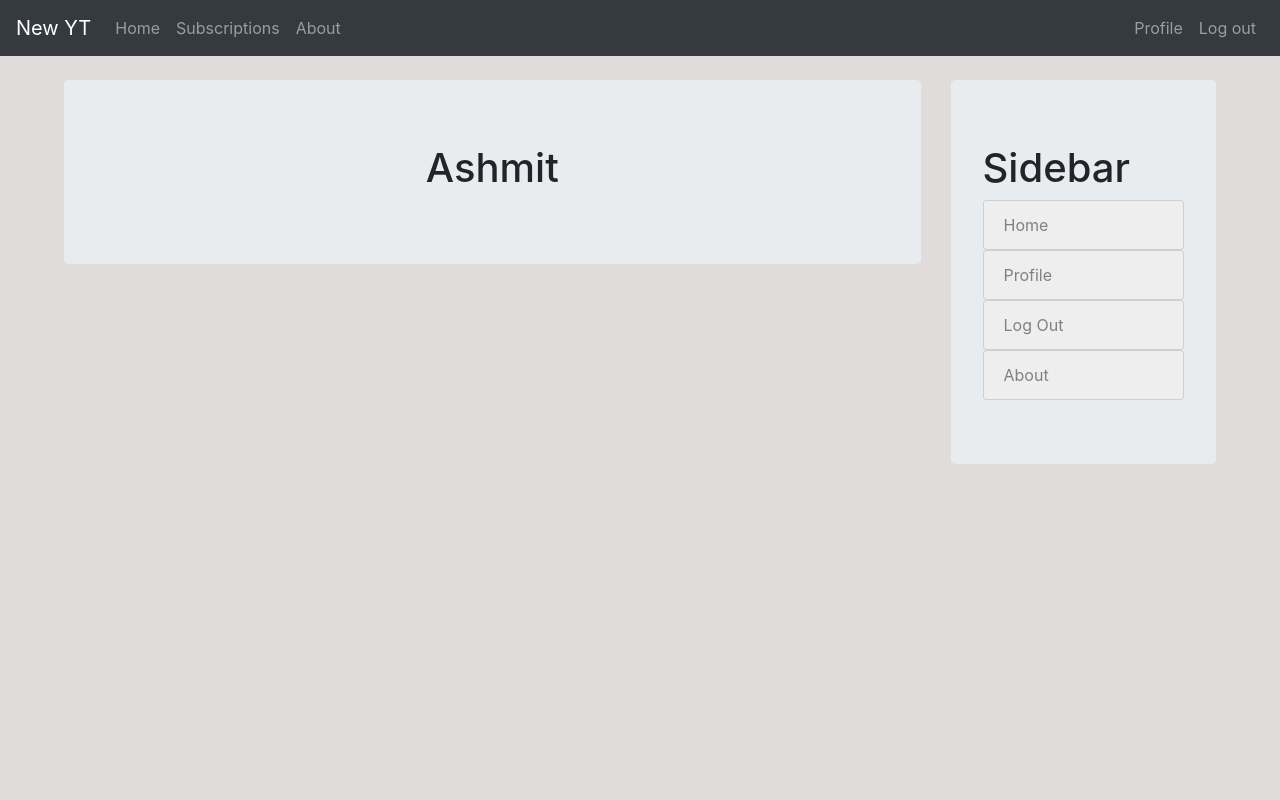
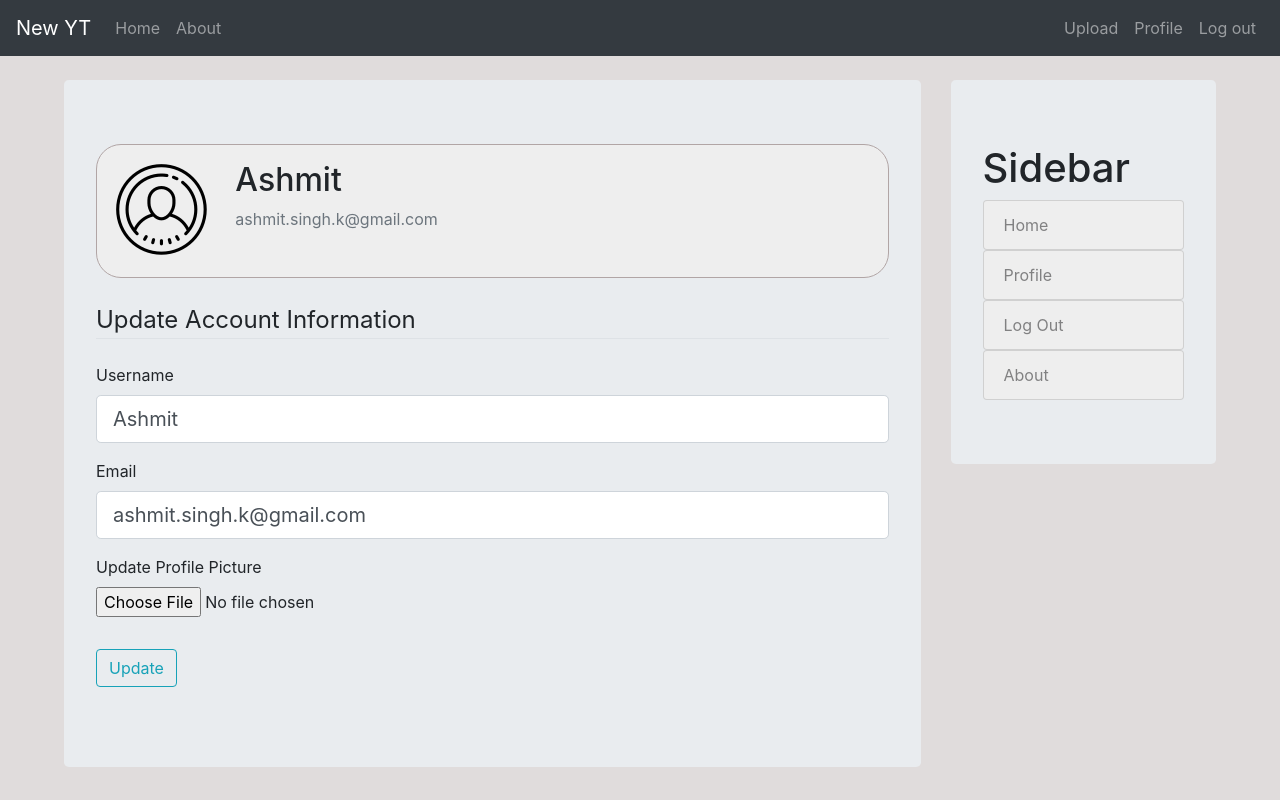
Before and after one commit to Jachdich/placeholder, a Flask app: page /profile in a window 1280 px wide. Run offline with Flask 2, Linux system fonts and the light colour scheme; a user stored in the database is signed in; some libraries are stand-ins or nearby versions.

Commit message:
Add files via upload

```diff
--- a/app/forms.py
+++ b/app/forms.py
@@ -1,5 +1,7 @@
 from flask_wtf import FlaskForm
-from wtforms import StringField, PasswordField, SubmitField, BooleanField
+from flask_wtf.file import FileField, FileAllowed
+from flask_login import current_user
+from wtforms import StringField, PasswordField, SubmitField, BooleanField, TextAreaField
 from wtforms.validators import DataRequired, Length, Email, EqualTo, ValidationError
 from app.models import User
 
@@ -25,3 +27,47 @@ class LoginForm(FlaskForm):
     password = PasswordField('Password', validators=[DataRequired(), Length(min=8)])
     remember = BooleanField('Remember Me')
     submit = SubmitField('Log in')
+
+class UpdateAccountForm(FlaskForm):
+    username = StringField('Username',
+                           validators=[DataRequired(), Length(min=2, max=20)])
+    email = StringField('Email',
+                        validators=[DataRequired(), Email()])
+    picture = FileField('Update Profile Picture', validators=[FileAllowed(['jpg', 'png', 'gif'])])
+    submit = SubmitField('Update')
+
+    def validate_username(self, username):
+        if username.data != current_user.username:
+            user = User.query.filter_by(username=username.data).first()
+            if user:
+                raise ValidationError('That username is taken. Please choose a different one.')
+
+    def validate_email(self, email):
+        if email.data != current_user.email:
+            user = User.query.filter_by(email=email.data).first()
+            if user:
+                raise ValidationError('That email is taken. Please choose a different one.')
+
+
+class PostForm(FlaskForm):
+    title = StringField('Title', validators=[DataRequired()])
+    video = FileField('Upload the Video', validators=[FileAllowed(['mp4', 'avi', 'mov', 'mkv', 'wmv'])])
+    thumbnail = FileField('Upload Thumbnail', validators=[FileAllowed(['jpg', 'png'])])
+    content = TextAreaField('Description', validators=[DataRequired()])
+    submit = SubmitField('Upload')
+
+
+class RequestResetForm(FlaskForm):
+    email = StringField('Email', validators=[DataRequired(), Email()])
+    submit = SubmitField('Request Password Reset')
+
+    def validate_email(self, email):
+        email = User.query.filter_by(email=email.data).first()
+        if email is None:
+            raise ValidationError('There is no account with this email. You need to register first.')
+
+
+class ResetPasswordForm(FlaskForm):
+    password = PasswordField('Password', validators=[DataRequired(), Length(min=8)])
+    confirm_password = PasswordField('Confirm Password', validators=[DataRequired(), EqualTo('password')])
+    submit = SubmitField('Reset Password')
--- a/app/routes.py
+++ b/app/routes.py
@@ -1,30 +1,18 @@
-from flask import render_template, url_for, flash, redirect, request
-from app import app, db, Bcrypt
-from app.forms import RegistrationForm, LoginForm
+import os
+import secrets
+from flask import render_template, url_for, flash, redirect, request, abort
+from app import app, db, Bcrypt, mail
+from app.forms import RegistrationForm, LoginForm, UpdateAccountForm, PostForm, RequestResetForm, ResetPasswordForm
 from app.models import User, Post
 from flask_login import login_user, current_user, logout_user, login_required
+from flask_mail import Message
 
 bcrypt = Bcrypt(app)
-
-posts = [
-    {
-        'channel': 'Ashmit',
-        'title': 'Video Post 1',
-        'content': 'First post content',
-        'upload_date': 'November 20, 2019'
-    },
-    {
-        'channel': 'Jach',
-        'title': 'Video Post 2',
-        'content': 'Second post content',
-        'upload_date': 'November 21, 2019'
-    }
-]
-
 
 @app.route('/')
 @app.route('/home')
 def home():
+    posts = Post.query.all()
     return render_template('index.html', posts=posts, title='Home')
 
 
@@ -67,7 +55,122 @@ def logout():
     logout_user()
     return redirect(url_for('home'))
 
-@app.route('/profile')
+
+def save_picture(form_picture):
+    random_hex = secrets.token_hex(8)
+    _, f_ext = os.path.splitext(form_picture.filename)
+    picture_fn = random_hex = f_ext
+    picture_path = os.path.join(app.root_path, 'static/profile_pics', picture_fn)
+    form_picture.save(picture_path)
+
+    return picture_fn
+
+
+@app.route('/profile', methods=['GET', 'POST'])
 @login_required
 def profile():
-    return render_template('profile.html', title='Profile')
+    form = UpdateAccountForm()
+    if form.validate_on_submit():
+        if form.picture.data:
+            picture_file = save_picture(form.picture.data)
+            current_user.image_file = picture_file
+        current_user.username = form.username.data
+        current_user.email = form.email.data
+        db.session.commit()
+        flash('Your profile has been updated!', 'success')
+        return redirect(url_for('profile'))
+    elif request.method == 'GET':
+        form.username.data = current_user.username
+        form.email.data = current_user.email
+    image_file = url_for('static', filename='profile_pics/' + current_user.image_file)
+    return render_template('profile.html', title='Profile', image_file=image_file, form=form)
+
+@app.route('/upload/new', methods=['GET', 'POST'])
+@login_required
+def new_post():
+    form = PostForm()
+    if form.validate_on_submit():
+        post = Post(title=form.title.data, content=form.content.data, author=current_user)
+        db.session.add(post)
+        db.session.commit()
+        flash('Your video has been posted!', 'success')
+        return redirect(url_for('home'))
+    return render_template('upload.html', title='New Video', form=form, legend='Upload New Video')
+
+@app.route('/video/<int:post_id>')
+def post(post_id):
+    post = Post.query.get_or_404(post_id)
+    return render_template('video.html', title=post.title, post=post)
+
+
+@app.route('/video/<int:post_id>/edit', methods=['GET', 'POST'])
+@login_required
+def edit_post(post_id):
+    post = Post.query.get_or_404(post_id)
+    if post.author != current_user:
+        abort(403)
+    form = PostForm()
+    if form.validate_on_submit():
+        post.title = form.title.data
+        post.content = form.content.data
+        db.session.commit()
+        flash('Your video info has been updated!', 'success')
+        return redirect(url_for('post', post_id=post.id))
+    elif request.method == 'GET':
+        form.title.data = post.title
+        form.content.data = post.content
+    return render_template('upload.html', title='Update Video', form=form, legend='Edit Video Info')
+
+@app.route('/video/<int:post_id>/delete', methods=['POST'])
+@login_required
+def delete_video(post_id):
+    post = Post.query.get_or_404(post_id)
+    if post.author != current_user:
+        abort(403)
+    db.session.delete(post)
+    db.session.commit()
+    flash('Your video has been deleted!', 'success')
+    return redirect(url_for('home'))
+
+
+def send_reset_email(user):
+    token = user.get_reset_token()
+    msg = Message('Password Reset Request',
+                  sender='noreply@demo.com',
+                  recipients=[user.email])
+    msg.body = f'''To reset your password, visit the following link:
+{url_for('reset_token', token=token, _external=True)}
+If you did not make this request then simply ignore this email and no changes will be made.
+'''
+    mail.send(msg)
+
+
+@app.route("/reset_password", methods=['GET', 'POST'])
+def reset_request():
+    if current_user.is_authenticated:
+        return redirect(url_for('home'))
+    form = RequestResetForm()
+    if form.validate_on_submit():
+        user = User.query.filter_by(email=form.email.data).first()
+        send_reset_email(user)
+        flash('An email has been sent with instructions to reset your password.', 'info')
+        return redirect(url_for('login'))
+    return render_template('reset_request.html', title='Reset Password', form=form)
+
+
+@app.route("/reset_password/<token>", methods=['GET', 'POST'])
+def reset_token(token):
+    if current_user.is_authenticated:
+        return redirect(url_for('home'))
+    user = User.verify_reset_token(token)
+    if user is None:
+        flash('That is an invalid or expired token', 'warning')
+        return redirect(url_for('reset_request'))
+    form = ResetPasswordForm()
+    if form.validate_on_submit():
+        hashed_password = bcrypt.generate_password_hash(form.password.data).decode('utf-8')
+        user.password = hashed_password
+        db.session.commit()
+        flash('Your password has been updated! You are now able to log in', 'success')
+        return redirect(url_for('login'))
+    return render_template('reset_token.html', title='Reset Password', form=form)
--- a/app/templates/layout.html
+++ b/app/templates/layout.html
@@ -32,14 +32,14 @@
                     <a class="nav-link" href="/">Home</a>
                 </li>
                 <li class="nav-item">
-                    <a class="nav-link" href="/subs">Subscriptions</a>
-                </li>
-                <li class="nav-item">
                     <a class="nav-link" href="/about">About</a>
                 </li>
             </ul>
             <ul class="navbar-nav ml-auto">
                 {% if current_user.is_authenticated %}
+                <li class="nav-item">
+                    <a class="nav-link" href="/upload/new">Upload</a>
+                </li>
                 <li class="nav-item">
                     <a class="nav-link" href="/profile">Profile</a>
                 </li>
--- a/app/templates/login.html
+++ b/app/templates/login.html
@@ -38,10 +38,10 @@
             </fieldset>
             <div class="form-group">
                 {{ form.submit(class="btn btn-outline-info") }}
+                <small class="text-muted ml-2">
+                    <a href="{{ url_for('reset_request') }}">Forgot Password?</a><br>
+                </small>
             </div>
-            <small class="text-muted ml-2">
-                <a href="#">Forgot Password?</a><br>
-            </small>
         </form>
         <div class="border-top pt-3">
                 <small class="text-muted">
--- a/app/templates/profile.html
+++ b/app/templates/profile.html
@@ -1,12 +1,59 @@
 {% extends "layout.html" %}
 {% block content %}
-<div class="jumbotron">
-    <h1 align=center>
-        {% if current_user.is_authenticated %}
-        {{ current_user.username }}
-        {% else %}
-        <div class="alert alert-danger">You need to log into your account to access your profile.</div>
-        {% endif %}
-    </h1>
-</div>
+<!-- default account picture by: <a target="_blank" href="/icons/set/circled-user">Circled User icon</a> by <a target="_blank" href="https://icons8.com">Icons8</a> -->
+    <div class="jumbotron">
+      <div class="media" style="border: 1px solid #b1a5a5; border-radius: 25px; padding: 2%; background-color: #eee;">
+        <img class="rounded-circle account-img" src="{{ image_file }}" width="100px" align="left"> &nbsp; &nbsp; &nbsp;
+        <div class="media-body">
+          <h2 class="account-heading">{{ current_user.username }}</h2>
+          <p class="text-secondary">{{ current_user.email }}</p>
+        </div>
+      </div>
+      <br>
+      <form method="POST" action="" enctype="multipart/form-data">
+        {{ form.hidden_tag() }}
+        <fieldset class="form-group">
+            <legend class="border-bottom mb-4">Update Account Information</legend>
+            <div class="form-group">
+                {{ form.username.label(class="form-control-label") }}
+
+                {% if form.username.errors %}
+                    {{ form.username(class="form-control form-control-lg is-invalid") }}
+                    <div class="invalid-feedback">
+                        {% for error in form.username.errors %}
+                            <span>{{ error }}</span>
+                        {% endfor %}
+                    </div>
+                {% else %}
+                    {{ form.username(class="form-control form-control-lg") }}
+                {% endif %}
+            </div>
+            <div class="form-group">
+                {{ form.email.label(class="form-control-label") }}
+                {% if form.email.errors %}
+                    {{ form.email(class="form-control form-control-lg is-invalid") }}
+                    <div class="invalid-feedback">
+                        {% for error in form.email.errors %}
+                            <span>{{ error }}</span>
+                        {% endfor %}
+                    </div>
+                {% else %}
+                    {{ form.email(class="form-control form-control-lg") }}
+                {% endif %}
+            </div>
+            <div class="form-group">
+                {{ form.picture.label() }}
+                {{ form.picture(class="form-control-file") }}
+                {% if form.picture.errors %}
+                    {% for error in form.picture.errors %}
+                        <span class="text-danger">{{ error }}</span><br>
+                    {% endfor %}
+                {% endif %}
+            </div>
+        </fieldset>
+        <div class="form-group">
+            {{ form.submit(class="btn btn-outline-info") }}
+        </div>
+    </form>
+    </div>
 {% endblock content %}
```
Also changed, not shown: app/__init__.py (+8 -0 lines), app/models.py (+16 -1 lines), app/templates/index.html (+4 -6 lines), app/templates/reset_request.html (added, +27 -0 lines), app/templates/reset_token.html (added, +40 -0 lines), app/templates/upload.html (added, +40 -0 lines), app/templates/video.html (added, +46 -0 lines), app/site.db, app/static/profile_pics/default.jpg (added), app/static/profile_pics/default.png (added).
